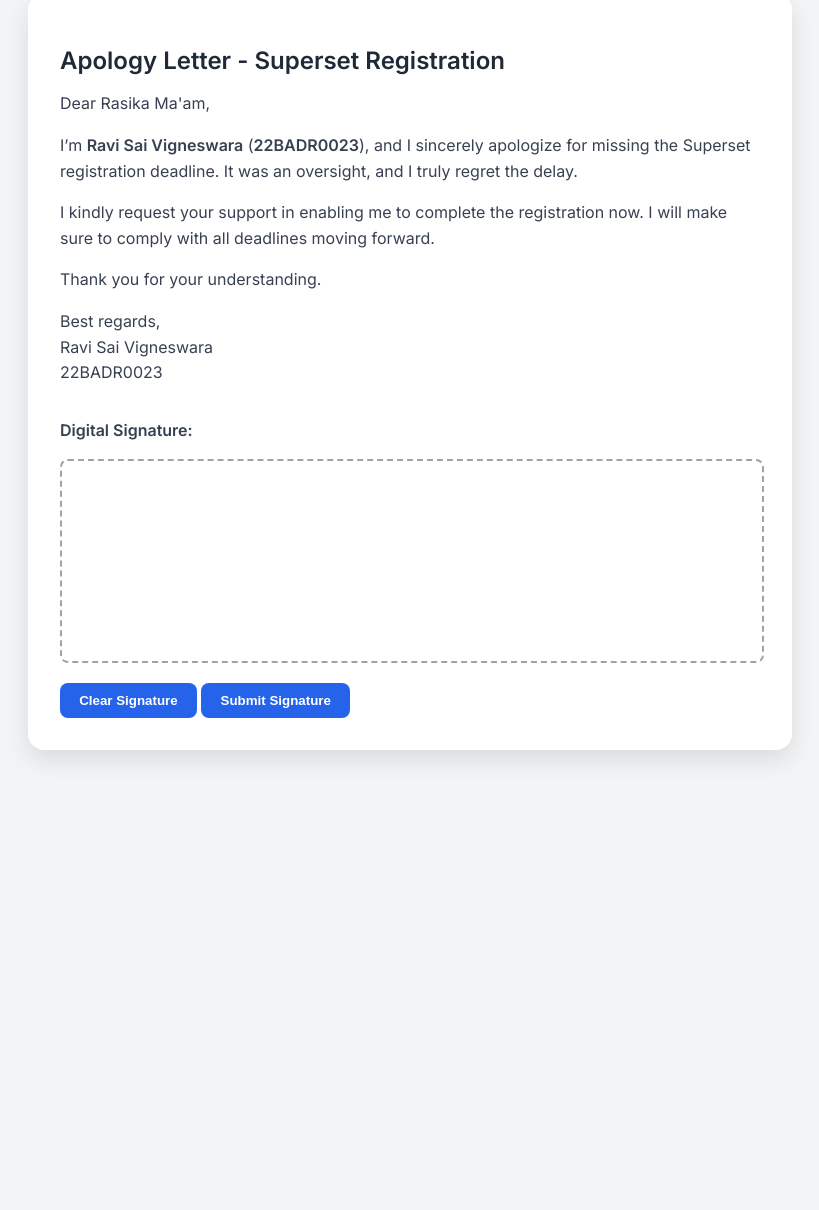
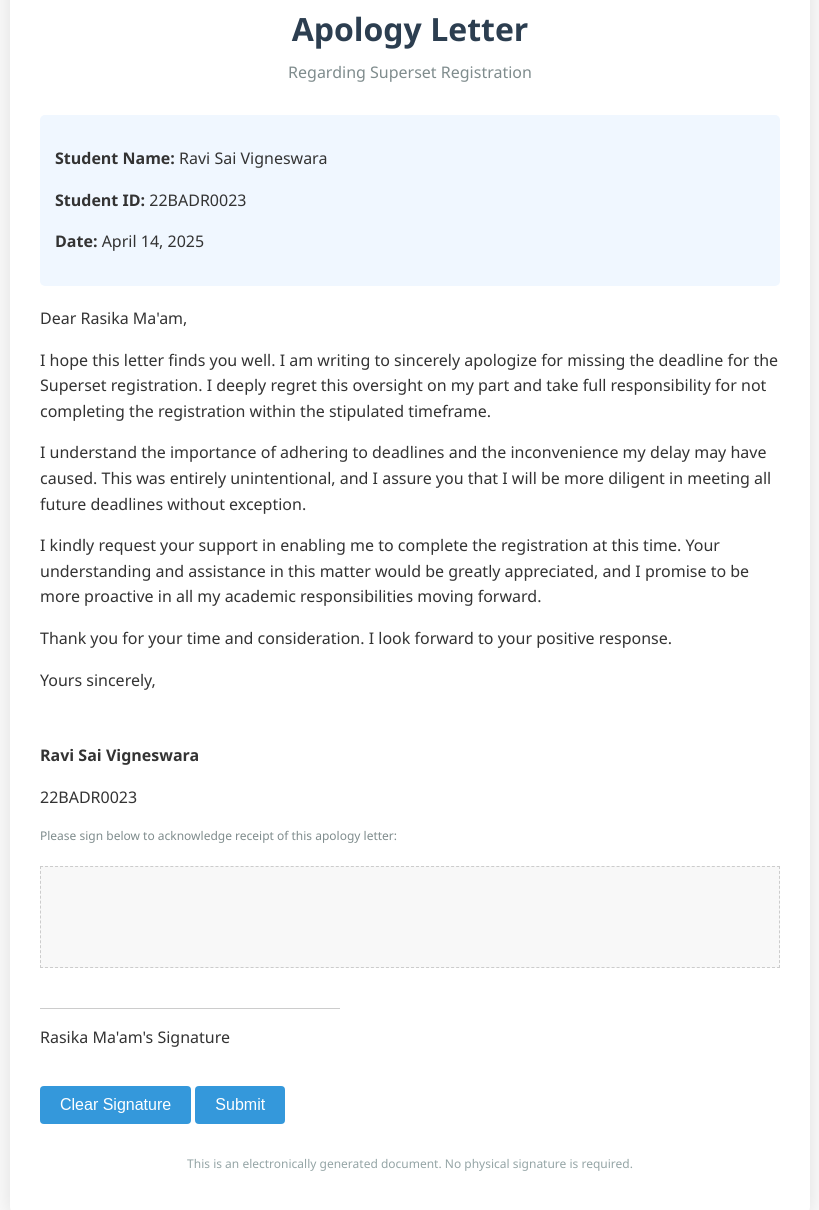
Before and after one commit to ravisairockey/Digi-SignLetter, a plain HTML site: page index.html in a window 1280 px wide. Shown: the part 68-1278 px from the top of the page, without its empty margins (230-1049 px from the left). Before the commit the page ends 880 px from the top, so only its background shows below. Drawn offline with nearby package versions, Linux system fonts and the light colour scheme.

Commit message:
Update index.html

```diff
--- a/index.html
+++ b/index.html
@@ -1,114 +1,203 @@
 <!DOCTYPE html>
 <html lang="en">
-
 <head>
     <meta charset="UTF-8">
     <meta name="viewport" content="width=device-width, initial-scale=1.0">
-  <title>Superset Registration Apology</title>
-  <link href="https://fonts.googleapis.com/css2?family=Inter:wght@400;600&display=swap" rel="stylesheet">
-  <script src="https://cdn.jsdelivr.net/npm/signature_pad@4.0.0/dist/signature_pad.umd.min.js"></script>
+    <title>Apology Letter - Superset Registration</title>
     <style>
         body {
-      font-family: 'Inter', sans-serif;
-      background: #f3f4f6;
-      padding: 2rem;
-      display: flex;
-      justify-content: center;
-      align-items: center;
-      min-height: 100vh;
+            font-family: 'Segoe UI', Tahoma, Geneva, Verdana, sans-serif;
+            line-height: 1.6;
+            color: #333;
+            max-width: 800px;
+            margin: 0 auto;
+            padding: 20px;
+            background-color: #f9f9f9;
         }
-
-    .container {
-      background: white;
-      border-radius: 1rem;
-      box-shadow: 0 10px 25px rgba(0, 0, 0, 0.1);
-      max-width: 700px;
-      padding: 2rem;
+        .letter-container {
+            background-color: white;
+            padding: 30px;
+            border-radius: 8px;
+            box-shadow: 0 0 20px rgba(0, 0, 0, 0.1);
         }
-
-    h2 {
-      color: #1f2937;
-      margin-bottom: 1rem;
+        .header {
+            text-align: center;
+            margin-bottom: 30px;
         }
-
-    p {
-      color: #374151;
-      margin-bottom: 1rem;
-      line-height: 1.6;
+        .header h1 {
+            color: #2c3e50;
+            margin-bottom: 5px;
         }
-
+        .header p {
+            color: #7f8c8d;
+            margin-top: 0;
+        }
+        .content {
+            margin-bottom: 30px;
+        }
         .signature-section {
-      margin-top: 2rem;
+            margin-top: 50px;
         }
-
-    #signature-pad {
-      border: 2px dashed #9ca3af;
-      border-radius: 0.5rem;
-      width: 100%;
-      height: 200px;
+        .signature-line {
+            border-top: 1px solid #ccc;
+            width: 300px;
+            margin: 40px 0 10px;
         }
-
-    .btn {
-      margin-top: 1rem;
-      background: #2563eb;
+        .signature-field {
+            height: 100px;
+            border: 1px dashed #ccc;
+            margin-bottom: 10px;
+            background-color: #f8f8f8;
+        }
+        .signature-instructions {
+            font-size: 12px;
+            color: #7f8c8d;
+            margin-bottom: 20px;
+        }
+        .student-info {
+            background-color: #f0f7ff;
+            padding: 15px;
+            border-radius: 5px;
+            margin-bottom: 20px;
+        }
+        .footer {
+            text-align: center;
+            margin-top: 30px;
+            font-size: 12px;
+            color: #95a5a6;
+        }
+        .button {
+            background-color: #3498db;
             color: white;
-      padding: 0.6rem 1.2rem;
+            padding: 10px 20px;
             border: none;
-      border-radius: 0.5rem;
+            border-radius: 4px;
             cursor: pointer;
-      font-weight: 600;
+            font-size: 16px;
+            margin-top: 20px;
         }
-
-    .btn:hover {
-      background: #1d4ed8;
+        .button:hover {
+            background-color: #2980b9;
         }
     </style>
 </head>
+<body>
+    <div class="letter-container">
+        <div class="header">
+            <h1>Apology Letter</h1>
+            <p>Regarding Superset Registration</p>
+        </div>
 
-<body>
-  <div class="container">
-    <h2>Apology Letter - Superset Registration</h2>
+        <div class="student-info">
+            <p><strong>Student Name:</strong> Ravi Sai Vigneswara</p>
+            <p><strong>Student ID:</strong> 22BADR0023</p>
+            <p><strong>Date:</strong> <span id="current-date"></span></p>
+        </div>
+
+        <div class="content">
             <p>Dear Rasika Ma'am,</p>
 
-    <p>I’m <strong>Ravi Sai Vigneswara</strong> (<strong>22BADR0023</strong>), and I sincerely apologize for missing the Superset registration deadline. It was an oversight, and I truly regret the delay.</p>
+            <p>I hope this letter finds you well. I am writing to sincerely apologize for missing the deadline for the Superset registration. I deeply regret this oversight on my part and take full responsibility for not completing the registration within the stipulated timeframe.</p>
 
-    <p>I kindly request your support in enabling me to complete the registration now. I will make sure to comply with all deadlines moving forward.</p>
+            <p>I understand the importance of adhering to deadlines and the inconvenience my delay may have caused. This was entirely unintentional, and I assure you that I will be more diligent in meeting all future deadlines without exception.</p>
 
-    <p>Thank you for your understanding.</p>
+            <p>I kindly request your support in enabling me to complete the registration at this time. Your understanding and assistance in this matter would be greatly appreciated, and I promise to be more proactive in all my academic responsibilities moving forward.</p>
 
-    <p>Best regards,<br>
-      Ravi Sai Vigneswara<br>
-      22BADR0023
-    </p>
+            <p>Thank you for your time and consideration. I look forward to your positive response.</p>
+
+            <p>Yours sincerely,</p>
+        </div>
 
         <div class="signature-section">
-      <p><strong>Digital Signature:</strong></p>
-      <canvas id="signature-pad"></canvas>
-      <button class="btn" onclick="clearSignature()">Clear Signature</button>
-      <button class="btn" onclick="downloadSignature()">Submit Signature</button>
+            <p><strong>Ravi Sai Vigneswara</strong></p>
+            <p>22BADR0023</p>
+
+            <div class="signature-instructions">
+                <p>Please sign below to acknowledge receipt of this apology letter:</p>
+            </div>
+
+            <div class="signature-field" id="signature-pad"></div>
+            <div class="signature-line"></div>
+            <p>Rasika Ma'am's Signature</p>
+
+            <button class="button" id="clear-btn">Clear Signature</button>
+            <button class="button" id="submit-btn">Submit</button>
+        </div>
+
+        <div class="footer">
+            <p>This is an electronically generated document. No physical signature is required.</p>
         </div>
     </div>
 
     <script>
-    const canvas = document.getElementById('signature-pad');
-    const signaturePad = new SignaturePad(canvas);
+        // Display current date
+        const today = new Date();
+        const options = { year: 'numeric', month: 'long', day: 'numeric' };
+        document.getElementById('current-date').textContent = today.toLocaleDateString('en-US', options);
 
-    function clearSignature() {
-      signaturePad.clear();
+        // Simple signature functionality
+        const signaturePad = document.getElementById('signature-pad');
+        let isDrawing = false;
+
+        signaturePad.addEventListener('mousedown', () => {
+            isDrawing = true;
+        });
+
+        signaturePad.addEventListener('mousemove', (e) => {
+            if (!isDrawing) return;
+            const dot = document.createElement('div');
+            dot.style.position = 'absolute';
+            dot.style.left = (e.pageX - signaturePad.getBoundingClientRect().left) + 'px';
+            dot.style.top = (e.pageY - signaturePad.getBoundingClientRect().top) + 'px';
+            dot.style.width = '2px';
+            dot.style.height = '2px';
+            dot.style.backgroundColor = '#333';
+            signaturePad.appendChild(dot);
+        });
+
+        window.addEventListener('mouseup', () => {
+            isDrawing = false;
+        });
+
+        // Touch support for mobile devices
+        signaturePad.addEventListener('touchstart', (e) => {
+            e.preventDefault();
+            isDrawing = true;
+        });
+
+        signaturePad.addEventListener('touchmove', (e) => {
+            if (!isDrawing) return;
+            e.preventDefault();
+            const touch = e.touches[0];
+            const dot = document.createElement('div');
+            dot.style.position = 'absolute';
+            dot.style.left = (touch.pageX - signaturePad.getBoundingClientRect().left) + 'px';
+            dot.style.top = (touch.pageY - signaturePad.getBoundingClientRect().top) + 'px';
+            dot.style.width = '2px';
+            dot.style.height = '2px';
+            dot.style.backgroundColor = '#333';
+            signaturePad.appendChild(dot);
+        });
+
+        window.addEventListener('touchend', () => {
+            isDrawing = false;
+        });
+
+        // Clear button
+        document.getElementById('clear-btn').addEventListener('click', () => {
+            signaturePad.innerHTML = '';
+        });
+
+        // Submit button
+        document.getElementById('submit-btn').addEventListener('click', () => {
+            if (signaturePad.innerHTML === '') {
+                alert('Please provide a signature before submitting.');
+                return;
             }
-
-    function downloadSignature() {
-      if (signaturePad.isEmpty()) {
-        alert("Please sign before submitting.");
-      } else {
-        const dataURL = signaturePad.toDataURL();
-        const a = document.createElement('a');
-        a.href = dataURL;
-        a.download = 'signature.png';
-        a.click();
-      }
-    }
+            alert('Thank you! The signed apology letter has been submitted.');
+            // Here you would typically send the data to a server
+            // For this example, we'll just show an alert
+        });
     </script>
 </body>
-
 </html>
```
Lines whose indentation alone changed are shown as unchanged.
